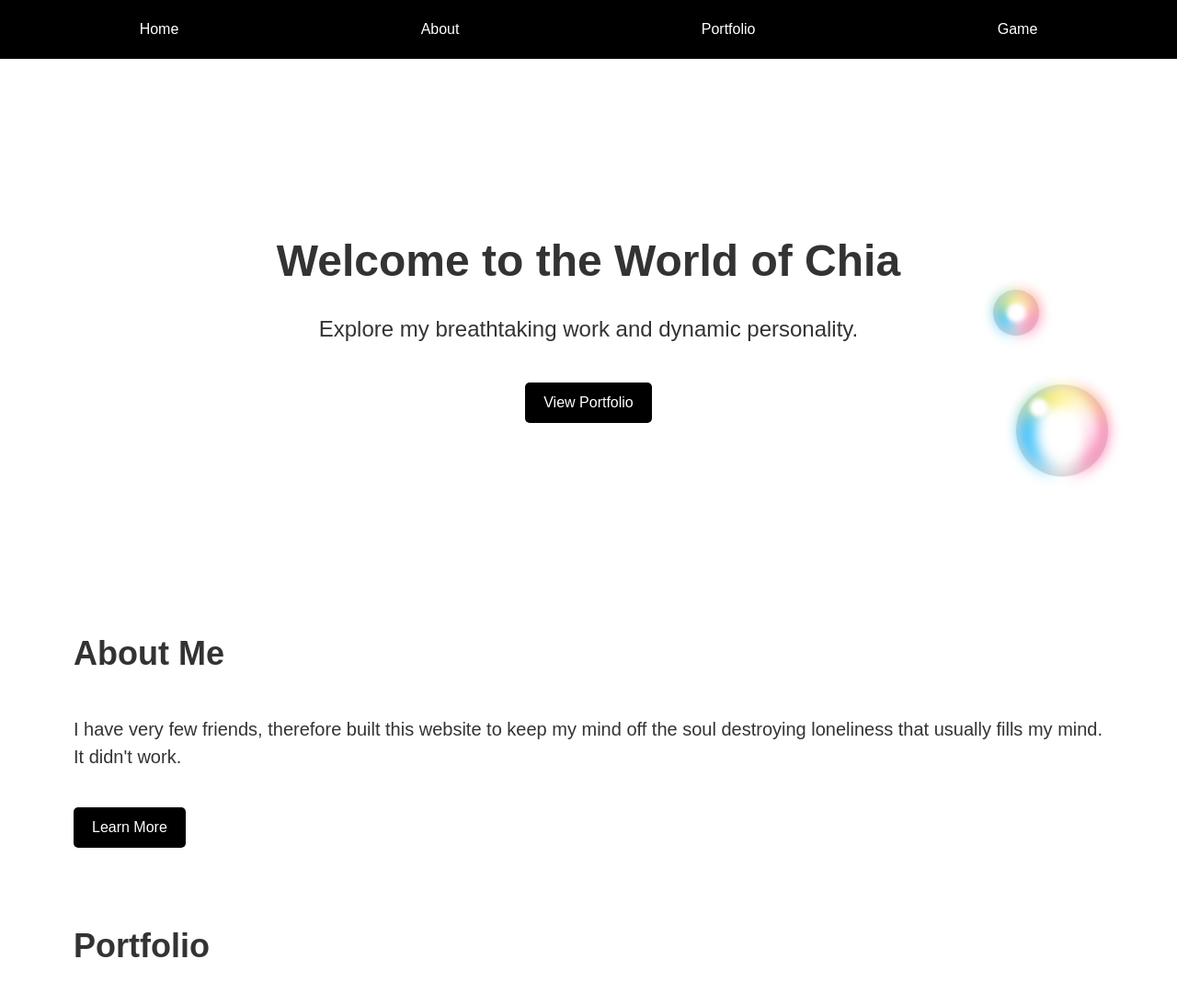
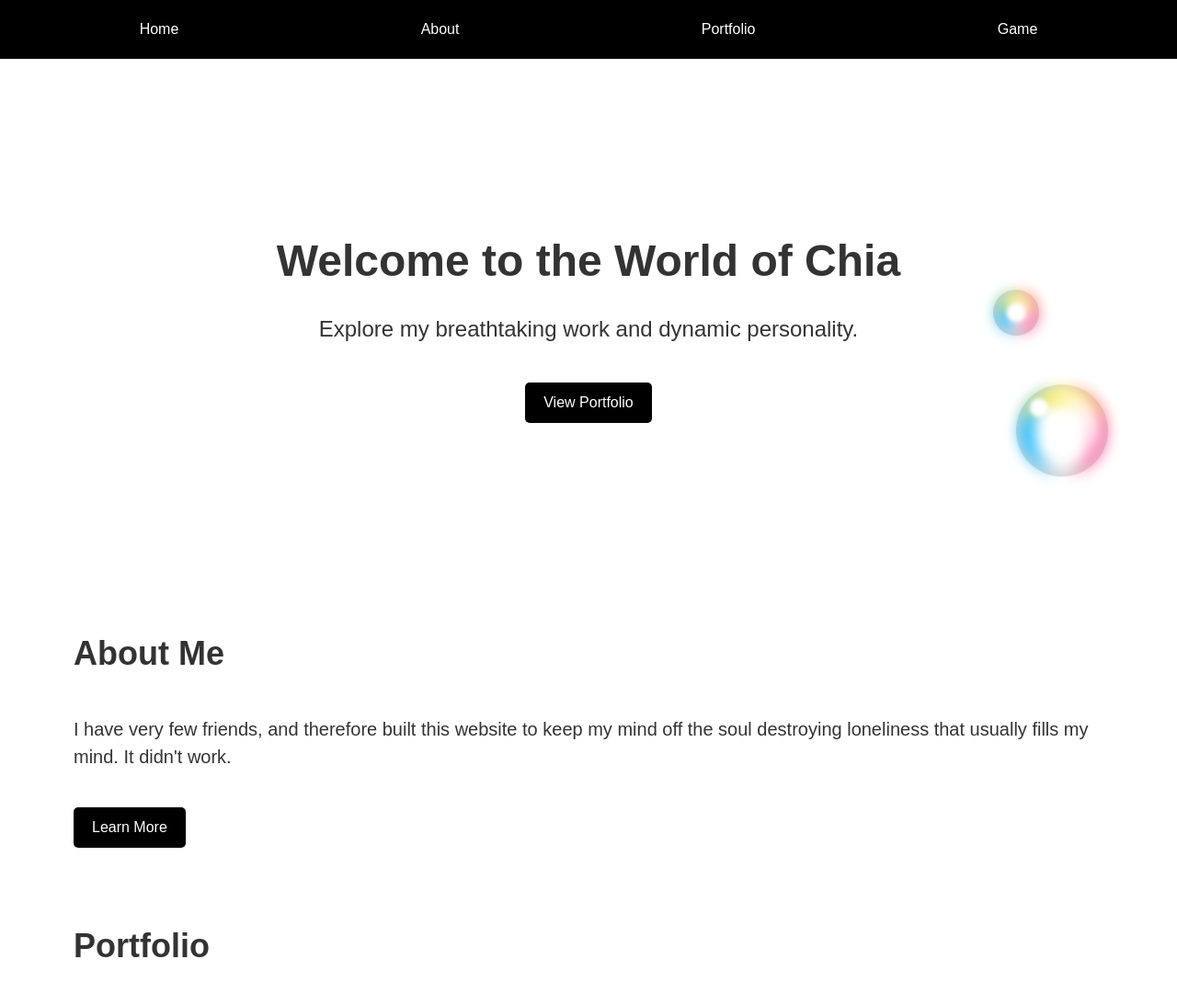
Before and after one commit to ThomasChia/chia-website, a plain HTML site: page templates/home.html in a window 1280 px wide. Shown: the top 1093 px of the page at 92% size. Drawn offline with Linux system fonts and the light colour scheme.

Commit message:
Update home page text.

```diff
--- a/templates/home.html
+++ b/templates/home.html
@@ -36,7 +36,7 @@
       </section>
       <section id="about">
         <h2>About Me</h2>
-        <p>I have very few friends, therefore built this website to keep my mind off the soul destroying loneliness that usually fills my mind. It didn't work.</p>
+        <p>I have very few friends, and therefore built this website to keep my mind off the soul destroying loneliness that usually fills my mind. It didn't work.</p>
         <a href="about_me.html" class="btn">Learn More</a>
       </section>
       <section id="portfolio">
```
